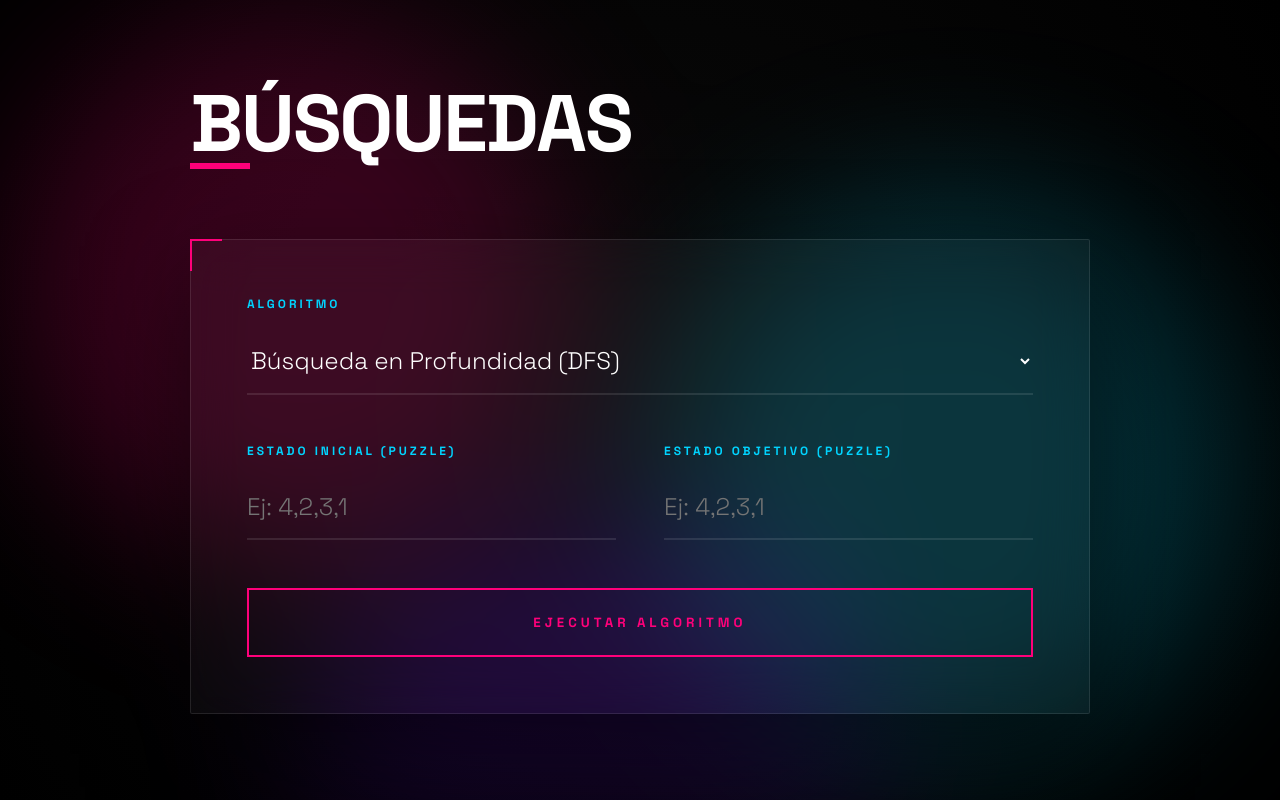
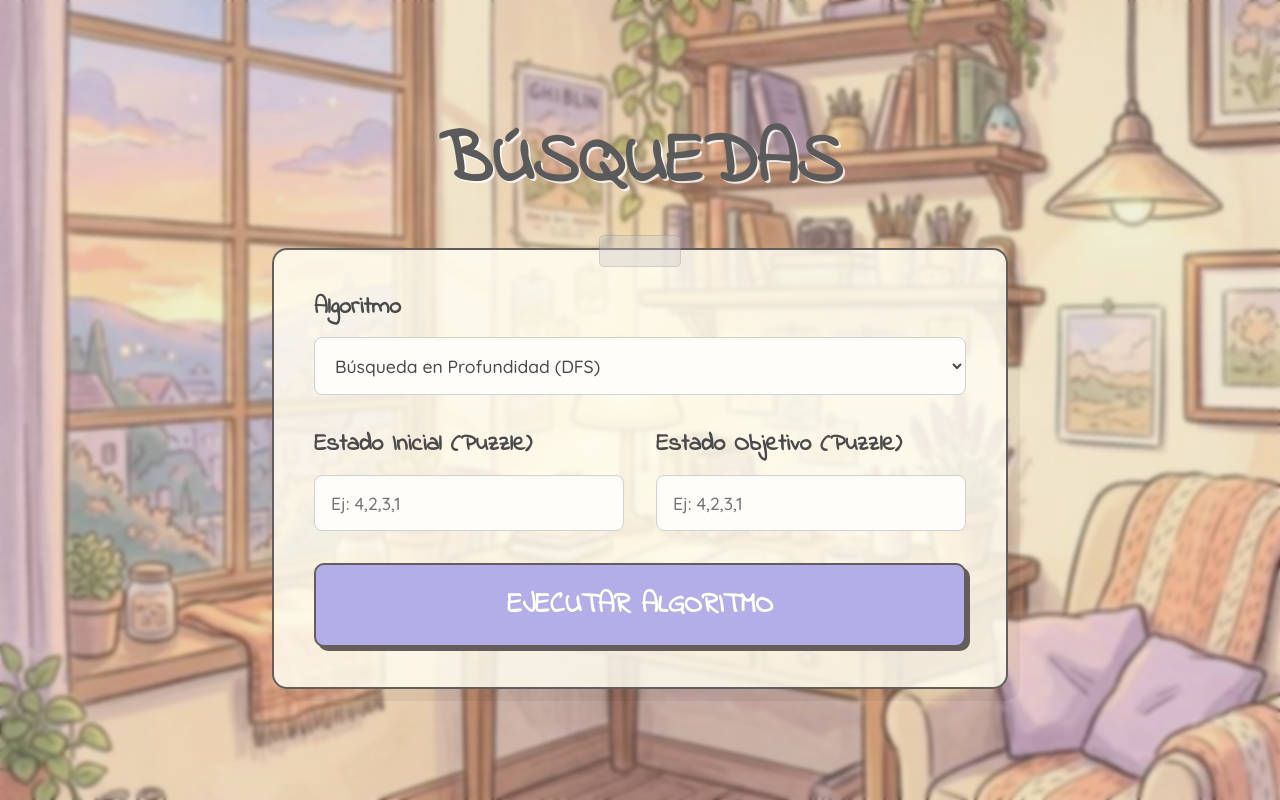
Before and after one commit to CAMCDI/busquedas, a Flask app: page / in a window 1280 px wide. Run offline with Flask 3, Linux system fonts and the light colour scheme.

Commit message:
Complete Lofi Ghibli aesthetic redesign

```diff
--- a/static/css/styles.css
+++ b/static/css/styles.css
@@ -1,18 +1,19 @@
-@import url('https://fonts.googleapis.com/css2?family=Space+Grotesk:wght@300;500;700&display=swap');
+@import url('https://fonts.googleapis.com/css2?family=Quicksand:wght@300;500;700&family=Indie+Flower&display=swap');
 
 :root {
-    --primary: #ff007a;
-    /* Neon Pink */
-    --secondary: #00d4ff;
-    /* Electric Blue */
-    --accent: #7000ff;
-    /* Purple Glow */
-    --bg-dark: #050505;
-    --card-bg: rgba(255, 255, 255, 0.03);
-    --glass-border: rgba(255, 255, 255, 0.1);
-    --text-main: #ffffff;
-    --text-muted: #888;
-    --shadow-glow: 0 0 20px rgba(255, 0, 122, 0.3);
+    --primary: #b4aee8;
+    /* Soft Lavender */
+    --secondary: #9ed2c6;
+    /* Soft Mint */
+    --accent: #f89e9e;
+    /* Soft Coral */
+    --bg-overlay: rgba(255, 253, 240, 0.85);
+    /* Creamy paper feel */
+    --text-dark: #4a4a4a;
+    --text-muted: #7d7d7d;
+    --paper-white: #fffdf9;
+    --border-sketch: #635e5a;
+    --shadow-soft: 5px 5px 15px rgba(0, 0, 0, 0.05);
 }
 
 * {
@@ -22,274 +23,241 @@
 }
 
 body {
-    font-family: 'Space Grotesk', sans-serif;
-    background-color: var(--bg-dark);
-    color: var(--text-main);
+    font-family: 'Quicksand', sans-serif;
+    color: var(--text-dark);
     min-height: 100vh;
-    overflow-x: hidden;
     display: flex;
     justify-content: center;
     align-items: center;
+    overflow-x: hidden;
+    background-color: #f0e9df;
 }
 
-/* --- Animated Background --- */
-.glass-bg {
+/* --- Ghibli Background --- */
+.background-layer {
     position: fixed;
     top: 0;
     left: 0;
     width: 100%;
     height: 100%;
-    background: radial-gradient(circle at 50% 50%, #0a0a0a, #000);
+    background: url('../img/background.png') no-repeat center center fixed;
+    background-size: cover;
     z-index: -2;
+    filter: brightness(0.9) contrast(1.1);
 }
 
-.bg-blobs {
+.background-blur {
     position: fixed;
     top: 0;
     left: 0;
     width: 100%;
     height: 100%;
+    background: rgba(255, 253, 240, 0.2);
+    backdrop-filter: blur(2px);
     z-index: -1;
-    overflow: hidden;
-    filter: blur(80px);
 }
 
-.blob {
-    position: absolute;
-    width: 500px;
-    height: 500px;
-    border-radius: 50%;
-    background: var(--primary);
-    opacity: 0.2;
-    animation: move 20s infinite alternate;
+.container {
+    width: 90%;
+    max-width: 800px;
+    padding: 2rem;
+    position: relative;
+    z-index: 10;
 }
 
-.blob:nth-child(2) {
-    background: var(--secondary);
-    left: 50%;
-    top: 20%;
-    animation-delay: -5s;
-    animation-duration: 25s;
+header {
+    text-align: center;
+    margin-bottom: 2rem;
 }
 
-.blob:nth-child(3) {
-    background: var(--accent);
-    left: 20%;
-    top: 60%;
-    animation-delay: -10s;
-    animation-duration: 30s;
-}
-
-@keyframes move {
-    from {
-        transform: translate(-10%, -10%) scale(1);
-    }
-
-    to {
-        transform: translate(20%, 20%) scale(1.2);
-    }
-}
-
-/* --- Content --- */
-.container {
-    width: 90%;
-    max-width: 900px;
-    padding: 3rem 0;
+.glow-text {
+    font-family: 'Indie Flower', cursive;
+    font-size: 4.5rem;
+    color: #5a5a5a;
+    text-shadow: 2px 2px 0px rgba(255, 255, 255, 0.8);
     position: relative;
 }
 
-header {
-    margin-bottom: 4rem;
-}
-
-.glow-text {
-    font-size: 5rem;
-    font-weight: 700;
-    text-transform: uppercase;
-    letter-spacing: -2px;
-    line-height: 0.9;
-    margin-bottom: 1rem;
-    color: white;
-    position: relative;
-    display: inline-block;
-}
-
 .glow-text::after {
-    content: '';
-    position: absolute;
-    bottom: -10px;
-    left: 0;
-    width: 60px;
-    height: 6px;
-    background: var(--primary);
+    display: none;
 }
 
 .config-card {
-    background: var(--card-bg);
-    backdrop-filter: blur(25px);
-    border: 1px solid var(--glass-border);
-    border-radius: 2px;
-    /* Brutalist edge */
-    padding: 3.5rem;
+    background: var(--bg-overlay);
+    border: 2px solid var(--border-sketch);
+    border-radius: 15px;
+    padding: 2.5rem;
+    box-shadow: 12px 12px 0px rgba(0, 0, 0, 0.05);
     position: relative;
-    box-shadow: 0 40px 100px rgba(0, 0, 0, 0.5);
 }
 
+/* Paper clip effect */
 .config-card::before {
     content: '';
     position: absolute;
-    top: -1px;
-    left: -1px;
-    width: 30px;
+    top: -15px;
+    left: 50%;
+    transform: translateX(-50%);
+    width: 80px;
     height: 30px;
-    border-top: 2px solid var(--primary);
-    border-left: 2px solid var(--primary);
+    background: rgba(200, 200, 200, 0.4);
+    border-radius: 5px;
+    border: 1px solid rgba(0, 0, 0, 0.1);
 }
 
 .algorithm-selector {
-    margin-bottom: 3rem;
+    margin-bottom: 2rem;
 }
 
 label {
     display: block;
-    margin-bottom: 1rem;
-    color: var(--secondary);
-    font-size: 0.75rem;
+    margin-bottom: 0.8rem;
+    color: var(--text-dark);
+    font-family: 'Indie Flower', cursive;
+    font-size: 1.5rem;
     font-weight: 700;
-    text-transform: uppercase;
-    letter-spacing: 3px;
 }
 
 select,
 input {
     width: 100%;
-    background: transparent;
-    border: none;
-    border-bottom: 2px solid var(--glass-border);
-    padding: 1rem 0;
-    color: white;
-    font-family: 'Space Grotesk', sans-serif;
-    font-size: 1.5rem;
-    font-weight: 300;
-    transition: all 0.4s ease;
+    background: var(--paper-white);
+    border: 1px solid #d1d1d1;
+    border-radius: 8px;
+    padding: 1rem;
+    color: var(--text-dark);
+    font-family: 'Quicksand', sans-serif;
+    font-size: 1.1rem;
+    transition: transform 0.2s ease, border-color 0.2s ease;
+    box-shadow: inset 2px 2px 5px rgba(0, 0, 0, 0.02);
 }
 
 select:focus,
 input:focus {
     outline: none;
     border-color: var(--primary);
-    padding-left: 10px;
+    transform: scale(1.02);
 }
 
 .inputs-grid {
     display: grid;
     grid-template-columns: 1fr 1fr;
-    gap: 3rem;
-    margin-bottom: 3rem;
+    gap: 2rem;
+    margin-bottom: 2rem;
 }
 
-@media (max-width: 768px) {
+@media (max-width: 600px) {
     .inputs-grid {
         grid-template-columns: 1fr;
-        gap: 1.5rem;
-    }
-
-    .glow-text {
-        font-size: 3.5rem;
     }
 }
 
 .solve-btn {
     width: 100%;
-    padding: 1.5rem;
-    background: transparent;
-    border: 2px solid var(--primary);
-    color: var(--primary);
+    padding: 1.2rem;
+    background: var(--primary);
+    color: white;
+    border: 2px solid var(--border-sketch);
+    border-radius: 10px;
+    font-family: 'Indie Flower', cursive;
+    font-size: 1.8rem;
     font-weight: 700;
-    font-family: 'Space Grotesk', sans-serif;
-    text-transform: uppercase;
-    letter-spacing: 4px;
     cursor: pointer;
-    transition: all 0.4s cubic-bezier(0.165, 0.84, 0.44, 1);
-    position: relative;
+    transition: all 0.3s ease;
+    box-shadow: 4px 4px 0px var(--border-sketch);
 }
 
 .solve-btn:hover {
-    background: var(--primary);
-    color: black;
-    box-shadow: 0 0 30px rgba(255, 0, 122, 0.5);
+    transform: translate(-2px, -2px);
+    box-shadow: 6px 6px 0px var(--border-sketch);
+    filter: brightness(1.1);
 }
 
-/* --- Results --- */
+.solve-btn:active {
+    transform: translate(2px, 2px);
+    box-shadow: 0px 0px 0px var(--border-sketch);
+}
+
+/* --- Results Section --- */
 .results-content {
-    margin-top: 3rem;
-    padding: 2.5rem;
-    border-left: 4px solid var(--secondary);
-    background: rgba(255, 255, 255, 0.02);
-    animation: slideIn 0.6s ease-out;
+    margin-top: 2rem;
+    background: #fff;
+    border: 1px solid #ddd;
+    border-radius: 12px;
+    padding: 2rem;
+    animation: fadeIn 0.8s ease;
+    box-shadow: var(--shadow-soft);
+}
+
+h3 {
+    font-family: 'Indie Flower', cursive;
+    font-size: 2rem;
+    color: var(--primary);
+    margin-bottom: 1.5rem;
 }
 
 .stats-bar {
     display: flex;
-    gap: 4rem;
-    margin-bottom: 3rem;
+    gap: 3rem;
+    margin-bottom: 2rem;
+    padding-bottom: 1rem;
+    border-bottom: 1px dashed #ccc;
 }
 
 .stat-item .label {
-    text-transform: uppercase;
-    font-size: 0.7rem;
+    font-size: 0.9rem;
     color: var(--text-muted);
-    letter-spacing: 2px;
 }
 
 .stat-item .value {
-    font-size: 2.5rem;
+    font-size: 1.8rem;
     font-weight: 700;
-    color: white;
+    color: var(--accent);
 }
 
 .path-visualizer {
     display: flex;
-    flex-direction: column;
-    gap: 1.5rem;
+    flex-wrap: wrap;
+    gap: 1rem;
+    align-items: center;
 }
 
 .step-node {
-    font-size: 1.2rem;
-    font-weight: 300;
-    padding: 1rem;
-    border: 1px solid var(--glass-border);
-    background: rgba(255, 255, 255, 0.03);
-    transition: transform 0.3s ease;
+    background: #f9f9f9;
+    padding: 0.8rem 1.2rem;
+    border-radius: 6px;
+    font-size: 1.1rem;
+    border: 1px solid #eee;
+    color: #555;
+    transform: rotate(-1deg);
 }
 
-.step-node:hover {
-    transform: translateX(10px);
-    border-color: var(--secondary);
+.step-node:nth-child(even) {
+    transform: rotate(1deg);
 }
 
 .arrow {
-    display: none;
-    /* Vertical stack approach */
+    color: var(--secondary);
+    font-size: 1.5rem;
 }
 
 .loader {
-    width: 50px;
-    height: 50px;
-    border: 2px solid var(--primary);
+    width: 40px;
+    height: 40px;
+    border: 4px solid var(--secondary);
     border-top-color: transparent;
     border-radius: 50%;
     margin: 2rem auto;
-    animation: rotation 0.8s infinite linear;
+    animation: rotation 1.2s infinite linear;
 }
 
 .error-msg {
-    color: var(--primary);
-    font-weight: 700;
-    text-transform: uppercase;
+    background: #fffafa;
+    border: 1px solid #ffcccc;
+    color: #cc0000;
+    padding: 1rem;
+    border-radius: 8px;
     text-align: center;
-    border: 2px solid var(--primary);
-    padding: 1rem;
 }
 
 @keyframes rotation {
@@ -298,15 +266,15 @@ input:focus {
     }
 }
 
-@keyframes slideIn {
+@keyframes fadeIn {
     from {
         opacity: 0;
-        transform: translateX(-30px);
+        transform: scale(0.95);
     }
 
     to {
         opacity: 1;
-        transform: translateX(0);
+        transform: scale(1);
     }
 }
 
--- a/templates/index.html
+++ b/templates/index.html
@@ -13,11 +13,8 @@
 
 <body>
     <div class="glass-bg"></div>
-    <div class="bg-blobs">
-        <div class="blob"></div>
-        <div class="blob"></div>
-        <div class="blob"></div>
-    </div>
+    <div class="background-layer"></div>
+    <div class="background-blur"></div>
 
     <main class="container">
         <header>
```
Also changed, not shown: static/img/background.png (added).
